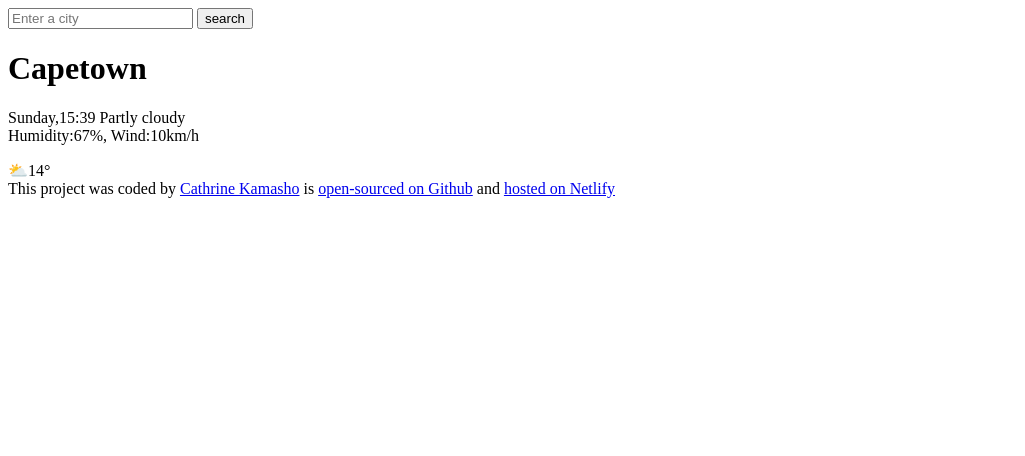
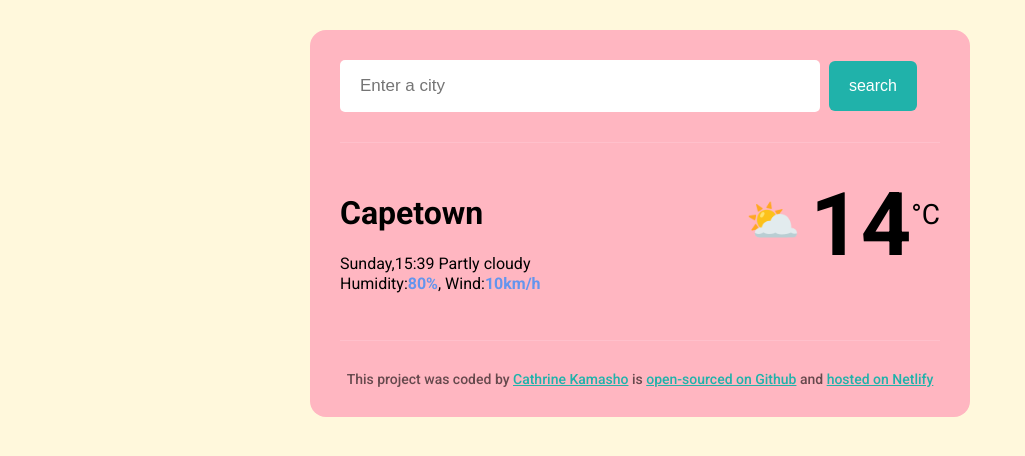
Before and after one commit to Cathrine-dev/Vanilla-weather-search, a plain HTML site: page index.html in a window 1280 px wide. Shown: the whole page, without its empty margins (0-1025 px from the left). Drawn offline with Linux system fonts and the light colour scheme.

Commit message:
Updated index.html and added some ids

```diff
--- a/index.html
+++ b/index.html
@@ -3,25 +3,40 @@
 <head>
     <meta charset="UTF-8">
     <meta name="viewport" content="width=device-width, initial-scale=1.0">
+    <link rel ="stylesheet" href="src/styles.css"/>
+    <link rel="preconnect" href="https://fonts.googleapis.com">
+<link rel="preconnect" href="https://fonts.gstatic.com" crossorigin>
+<link href="https://fonts.googleapis.com/css2?family=Roboto:ital,wght@0,100;0,300;0,400;0,500;0,700;0,900;1,100;1,300;1,400;1,500;1,700;1,900&display=swap" rel="stylesheet">
     <title>Document</title>
 </head>
 <body>
+    <div class="weather-app">
     <header>
-        <form>
-            <input type = "search" placeholder="Enter a city" required/>
-            <input type = "submit" value = "search"/>
+        <form class ="search-form" id="search-form">
+            <input
+            type = "search"
+            placeholder="Enter a city" required
+            id="search-form-input"
+            class="search-form-input"/>
+            <input type = "submit" value = "search"class ="search-form-button"/>
         </form>
     </header>
     <main>
-        <h1>Capetown</h1>
-        <p>
+        <div class="weather-app-data">
             <div>
+        <h1 class="weather-city" id="city">Capetown</h1>
+        <p class="weather-app-details">
             Sunday,15:39 Partly cloudy
             <br/>
-            Humidity:67%, Wind:10km/h
+            Humidity:<strong>80%</strong>, Wind:<strong>10km/h</strong>
         </p>
     </div>
-        <div>⛅14&deg</div>
+    <div class="weather-app-temperature-container">
+        <div class="weather-app-icon">⛅</div>
+        <div class="weather-app-temperature">14</div>
+        <div class="weather-app-unit">&degC</div>
+        </div>
+        </div>
     </main>
     <footer>
         This project was coded by
@@ -31,6 +46,9 @@
         and
         <a href="https://vanilla-weather-search.netlify.app" target"_blank">hosted on Netlify</a>
     </footer>
+</div>
+<script src="src/index.js">
+</script>
 
 </body>
 </html>
```
